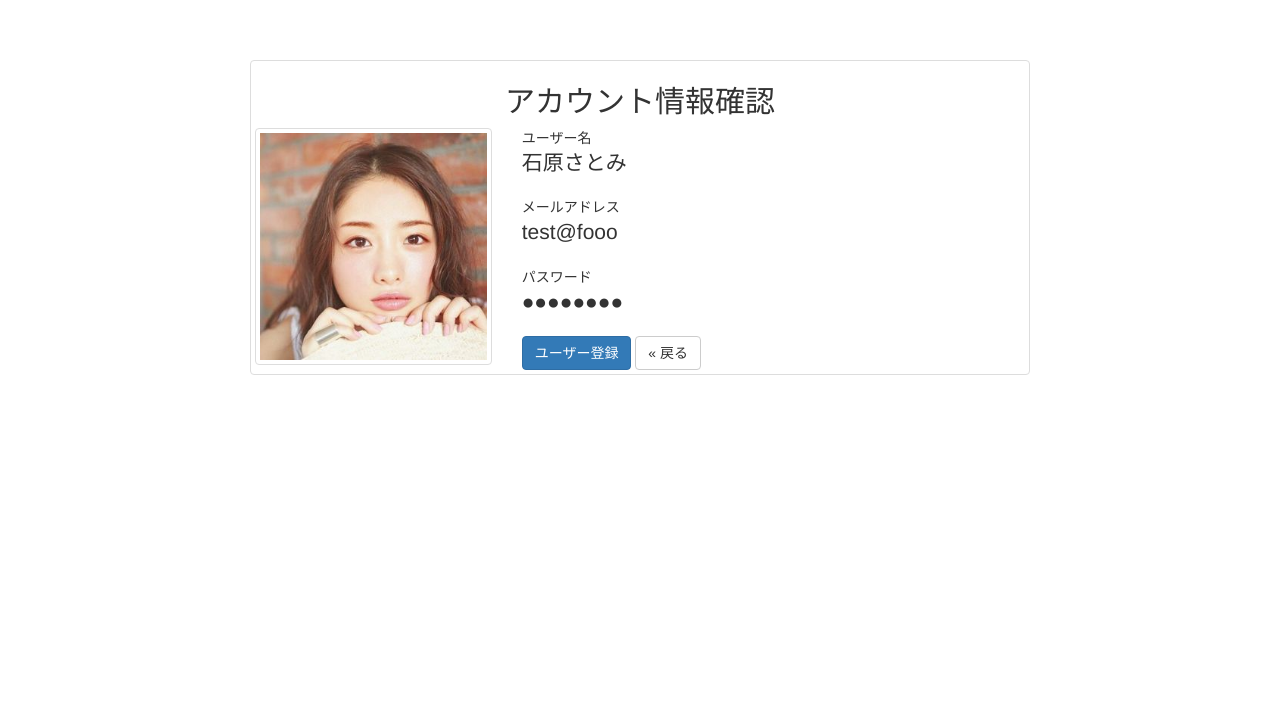
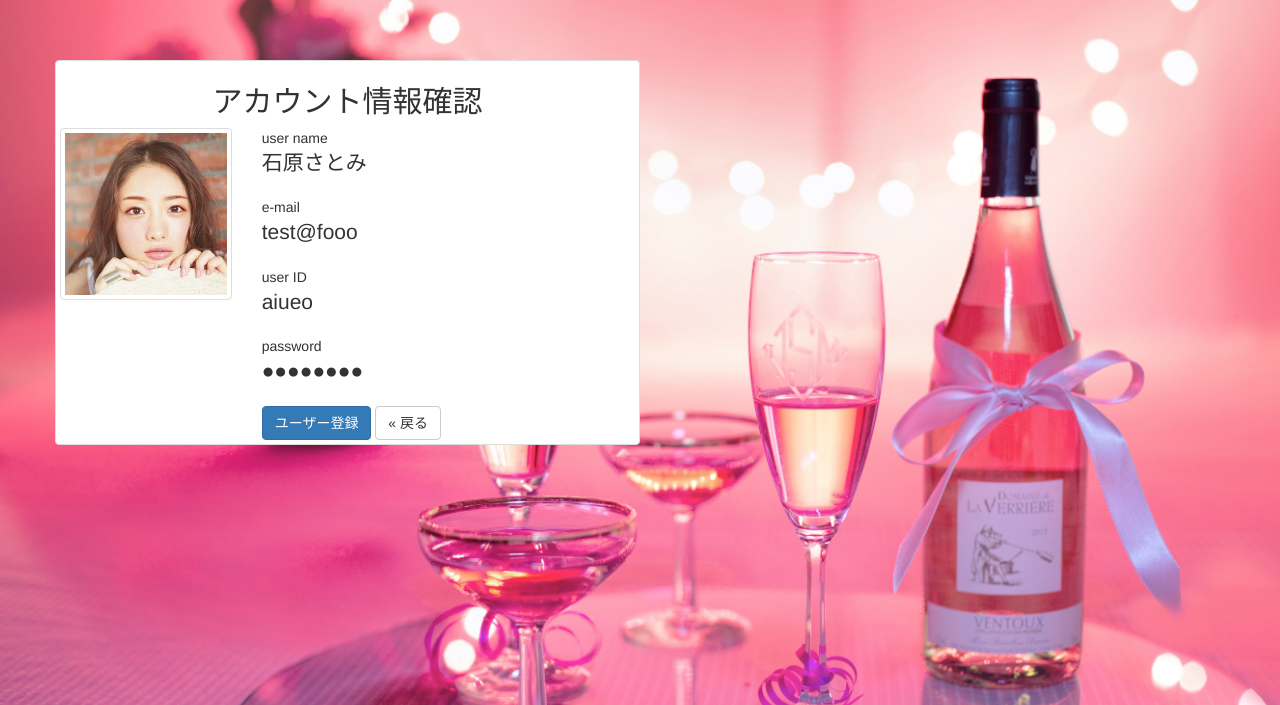
Before and after one commit to yasa83/Present_box, a PHP site: page /check.php in a window 1280 px wide. Shown: the top 705 px of the page. Run offline with PHP 8.4, Linux system fonts and the light colour scheme; some libraries are stand-ins or nearby versions.

```diff
--- a/check.php
+++ b/check.php
@@ -4,13 +4,14 @@
     <meta charset="utf-8">
         <title>確認画面</title>
         <link rel="stylesheet" type="text/css" href="assets/css/bootstrap.css">
+         <link rel="stylesheet" type="text/css" href="css/check2.css">
         <link rel="stylesheet" type="text/css" href="assets/css/font-awesome.css">
     </head>
-    <body style="margin-top: 60px">
+    <body style="margin-top: 60px" class="background">
         <div class="container">
             <div class="row">
                 <!-- ここから -->
-            <div class="col-xs-8 col-xs-offset-2 thumbnail">
+                    <div class="col-xs-6 thumbnail">
                         <h2 class="text-center content_header">アカウント情報確認</h2>
                         <div class="row">
                             <div class="col-xs-4">
@@ -18,15 +19,18 @@
                             </div>
                             <div class="col-xs-8">
                                 <div>
-                            <span>ユーザー名</span>
+                                    <span>user name</span>
                                     <p class="lead">石原さとみ</p>
                                 </div>
                                 <div>
-                            <span>メールアドレス</span>
+                                    <span>e-mail</span>
                                     <p class="lead">test@fooo</p>
                                 </div>
                                 <div>
-                            <span>パスワード</span>
+                                    <span>user ID</span>
+                                    <p class="lead">aiueo</p>
+                                <div>
+                                    <span>password</span>
                                     <!-- ② -->
                                     <p class="lead">●●●●●●●●</p>
                                 </div>
@@ -40,10 +44,6 @@
                             </div>
                         </div>
                     </div>
-            <!-- ここまで -->
-                <!-- <img src="../user_profile_img/"<?php //echo $_SESSION['register']['img_name']; ?>"> -->
-
-                  </div><!-- ここにコンテンツ -->
             </div>
         </div>
         <script src="../assets/js/jquery-3.1.1.js"></script>
--- /dev/null
+++ b/css/check2.css
@@ -0,0 +1,33 @@
+body.background {
+background-image: url(../images/alcohl.jpg);
+
+  background-position: center center;
+
+  background-repeat: no-repeat;
+
+  background-attachment: fixed;
+
+  background-size: cover;
+
+
+}
+
+/*.thumbnail{
+  padding:3px;
+  background-color: ;
+}
+
+.col-xs-8{
+  width: 45%;
+  padding-left: 50px;
+  padding-right: 10px;
+}
+
+.row {
+    margin-right: -140px;
+    margin-left: 7px;
+}
+
+.lead{
+  margin-bottom: 10px;
+}*/
```
Lines whose indentation alone changed are shown as unchanged.
